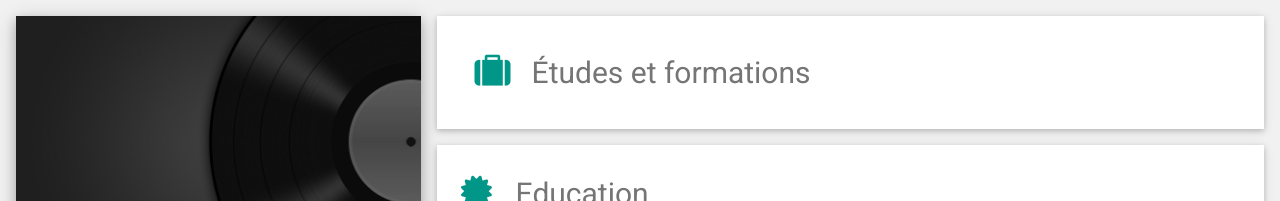
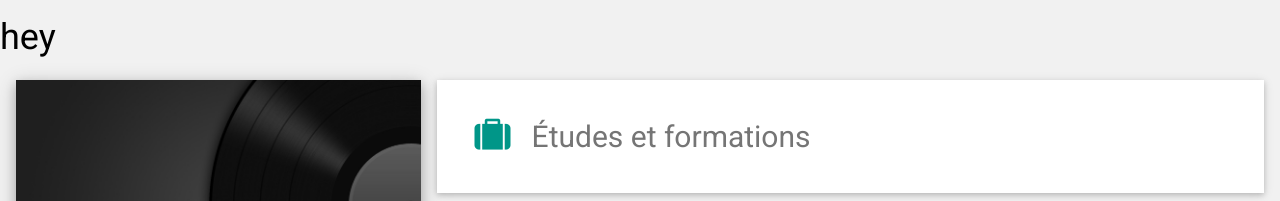
Before and after one commit to sebastiengrd/sebastiengrd.github.io, a plain HTML site: page index.html in a window 1280 px wide. Shown: the top 201 px of the page. Drawn offline with nearby package versions, Linux system fonts and the light colour scheme.

Commit message:
removed comment

```diff
--- a/index.html
+++ b/index.html
@@ -11,8 +11,8 @@ html,body,h1,h2,h3,h4,h5,h6 {font-family: "Roboto", sans-serif}
 </style>
 <body class="w3-light-grey">
 
+<h1>hey</h1>
 <!-- Page Container -->
-<!-- addef comment -->
 <div class="w3-content w3-margin-top" style="max-width:1400px;">
 
   <!-- The Grid -->
```
